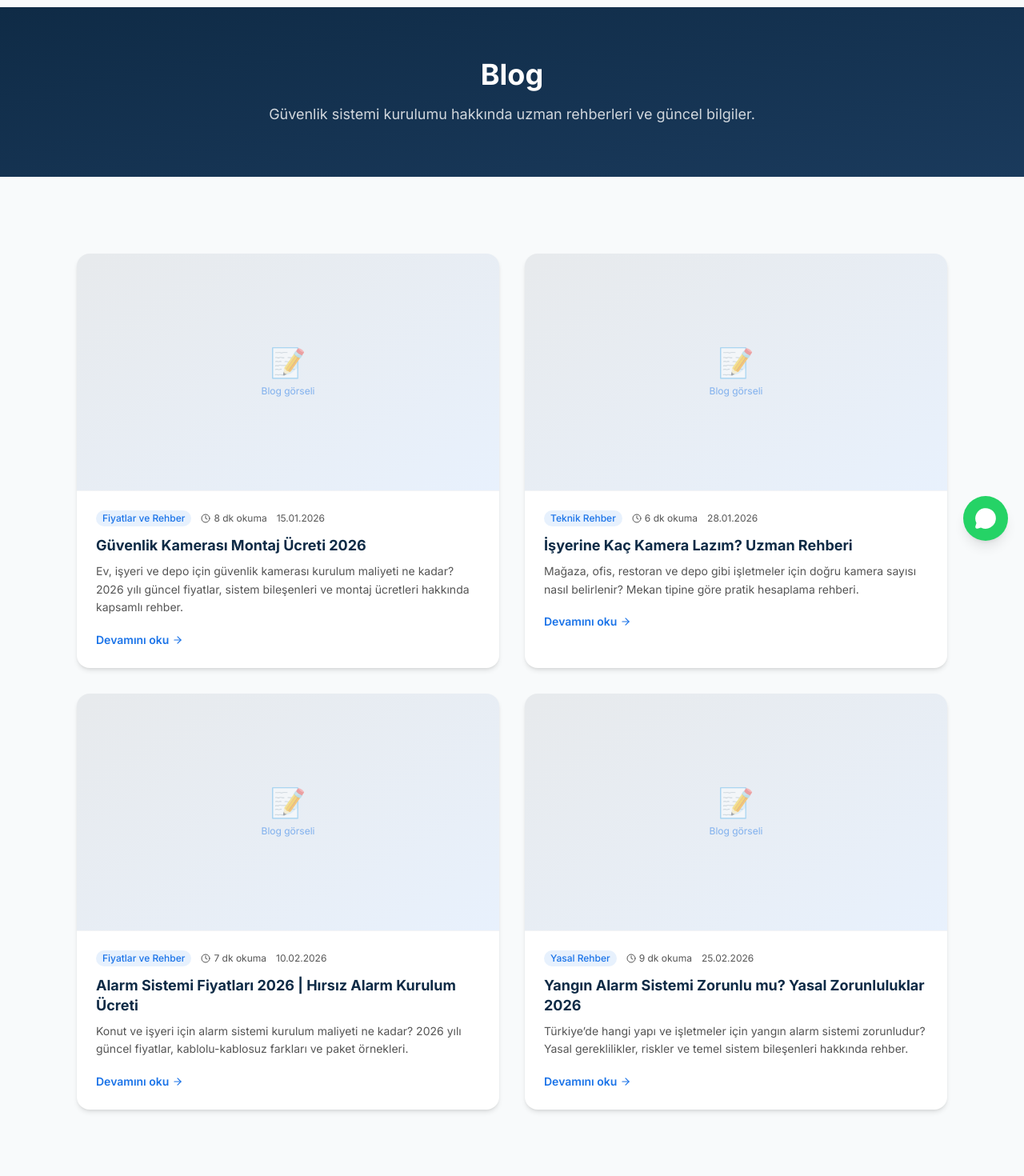
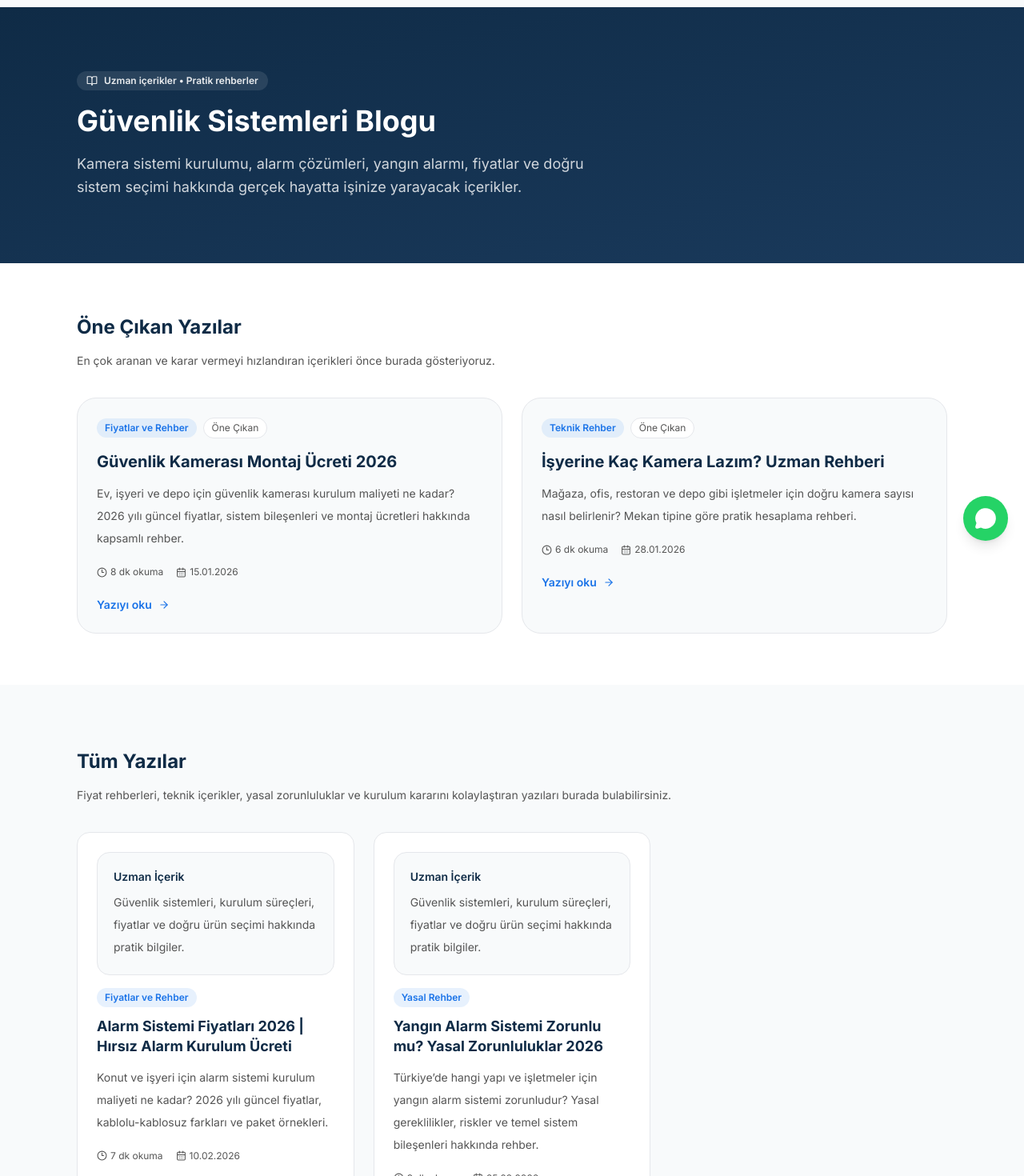
Before and after one commit to Alfasoylu/guvenlikservisi, a Next.js app: page /blog in a window 1280 px wide. Shown: the part 100-1570 px from the top of the page at 80% size. Built offline with nearby package versions, Linux system fonts and the light colour scheme.

Commit message:
Enhance blog page layout and metadata
Updated blog page with new metadata, improved layout, and added featured posts section.

```diff
--- a/src/app/blog/page.tsx
+++ b/src/app/blog/page.tsx
@@ -1,14 +1,14 @@
 import type { Metadata } from "next";
 import Link from "next/link";
-import { Clock, ArrowRight } from "lucide-react";
+import { Clock3, ArrowRight, CalendarDays, BookOpen } from "lucide-react";
 import { Container } from "@/components/ui/Container";
-import { blogPosts } from "@/data/blog-posts";
+import { blogPosts, getFeaturedBlogPosts } from "@/data/blog-posts";
 import { generateBreadcrumbSchema } from "@/lib/schema";
 
 export const metadata: Metadata = {
-  title: "Blog | Güvenlik Sistemi Rehberleri | Güvenlik Servisi",
+  title: "Blog | Güvenlik Sistemi Rehberleri",
   description:
-    "Güvenlik kamerası, alarm sistemi ve yangın alarm kurulumu hakkında uzman rehberleri, fiyat bilgileri ve teknik ipuçları.",
+    "Güvenlik kamerası, alarm sistemi, yangın alarmı, fiyatlar ve kurulum süreçleri hakkında uzman rehberleri ve pratik bilgiler.",
   alternates: { canonical: "https://guvenlikservisi.com/blog" },
 };
 
@@ -18,70 +18,154 @@ export default function BlogListeSayfasi() {
     { name: "Blog", url: "/blog" },
   ]);
 
+  const featuredPosts = getFeaturedBlogPosts();
+  const regularPosts = blogPosts.filter((post) => !post.featured);
+
   return (
     <>
-      <script type="application/ld+json" dangerouslySetInnerHTML={{ __html: JSON.stringify(breadcrumb) }} />
+      <script
+        type="application/ld+json"
+        dangerouslySetInnerHTML={{ __html: JSON.stringify(breadcrumb) }}
+      />
 
-      {/* Breadcrumb */}
       <div className="bg-surface border-b border-gray-100 py-3">
         <Container>
           <nav className="flex items-center gap-2 text-sm text-text-light">
-            <Link href="/" className="hover:text-primary">Ana Sayfa</Link>
+            <Link href="/" className="hover:text-primary">
+              Ana Sayfa
+            </Link>
             <span>/</span>
             <span className="text-primary font-medium">Blog</span>
           </nav>
         </Container>
       </div>
 
-      {/* Hero */}
-      <section className="bg-gradient-to-br from-primary to-[#1A3A5C] text-white py-16">
+      <section className="bg-gradient-to-br from-primary to-[#1A3A5C] text-white py-16 md:py-20">
         <Container>
-          <div className="text-center max-w-2xl mx-auto">
-            <h1 className="text-3xl sm:text-4xl font-bold mb-4">Blog</h1>
-            <p className="text-white/80 text-lg">
-              Güvenlik sistemi kurulumu hakkında uzman rehberleri ve güncel bilgiler.
+          <div className="max-w-3xl">
+            <div className="mb-4 inline-flex items-center gap-2 rounded-full bg-white/10 px-3 py-1 text-xs font-semibold text-white/90">
+              <BookOpen size={14} />
+              Uzman içerikler • Pratik rehberler
+            </div>
+
+            <h1 className="mb-4 text-3xl sm:text-4xl font-bold leading-tight">
+              Güvenlik Sistemleri Blogu
+            </h1>
+
+            <p className="max-w-2xl text-lg leading-relaxed text-white/80">
+              Kamera sistemi kurulumu, alarm çözümleri, yangın alarmı, fiyatlar ve
+              doğru sistem seçimi hakkında gerçek hayatta işinize yarayacak içerikler.
             </p>
           </div>
         </Container>
       </section>
 
-      {/* Blog listesi */}
-      <section className="py-16 md:py-24 bg-surface">
+      {featuredPosts.length > 0 && (
+        <section className="bg-white py-16">
+          <Container>
+            <div className="mb-8">
+              <h2 className="text-2xl font-bold text-primary mb-3">Öne Çıkan Yazılar</h2>
+              <p className="max-w-3xl text-sm leading-7 text-text-light">
+                En çok aranan ve karar vermeyi hızlandıran içerikleri önce burada gösteriyoruz.
+              </p>
+            </div>
+
+            <div className="grid grid-cols-1 gap-6 lg:grid-cols-2">
+              {featuredPosts.map((post) => (
+                <Link
+                  key={post.slug}
+                  href={`/blog/${post.slug}`}
+                  className="group rounded-3xl border border-gray-200 bg-surface p-6 transition hover:-translate-y-0.5 hover:shadow-lg"
+                >
+                  <div className="mb-4 flex flex-wrap items-center gap-2 text-xs">
+                    <span className="rounded-full bg-accent/10 px-2.5 py-1 font-semibold text-accent">
+                      {post.category}
+                    </span>
+                    <span className="rounded-full bg-white px-2.5 py-1 text-text-light border border-gray-200">
+                      Öne Çıkan
+                    </span>
+                  </div>
+
+                  <h3 className="mb-3 text-xl font-bold leading-snug text-primary group-hover:text-accent transition-colors">
+                    {post.title}
+                  </h3>
+
+                  <p className="mb-5 text-sm leading-7 text-text-light">{post.excerpt}</p>
+
+                  <div className="mb-5 flex flex-wrap items-center gap-4 text-xs text-text-light">
+                    <span className="inline-flex items-center gap-1">
+                      <Clock3 size={13} />
+                      {post.readTime} dk okuma
+                    </span>
+                    <span className="inline-flex items-center gap-1">
+                      <CalendarDays size={13} />
+                      {new Date(post.publishedAt).toLocaleDateString("tr-TR")}
+                    </span>
+                  </div>
+
+                  <span className="inline-flex items-center gap-2 text-sm font-semibold text-accent transition-all group-hover:gap-3">
+                    Yazıyı oku
+                    <ArrowRight size={14} />
+                  </span>
+                </Link>
+              ))}
+            </div>
+          </Container>
+        </section>
+      )}
+
+      <section className="bg-surface py-16 md:py-20">
         <Container>
-          <div className="grid grid-cols-1 md:grid-cols-2 gap-8">
-            {blogPosts.map((post) => (
+          <div className="mb-8">
+            <h2 className="text-2xl font-bold text-primary mb-3">Tüm Yazılar</h2>
+            <p className="max-w-3xl text-sm leading-7 text-text-light">
+              Fiyat rehberleri, teknik içerikler, yasal zorunluluklar ve kurulum kararını
+              kolaylaştıran yazıları burada bulabilirsiniz.
+            </p>
+          </div>
+
+          <div className="grid grid-cols-1 gap-6 md:grid-cols-2 xl:grid-cols-3">
+            {regularPosts.map((post) => (
               <Link
                 key={post.slug}
                 href={`/blog/${post.slug}`}
-                className="group bg-white rounded-2xl shadow-md hover:shadow-xl transition-shadow overflow-hidden"
+                className="group rounded-2xl border border-gray-200 bg-white p-6 transition hover:-translate-y-0.5 hover:shadow-md"
               >
-                {/* Görsel placeholder */}
-                <div className="aspect-[16/9] bg-gradient-to-br from-primary/10 to-accent/10 flex items-center justify-center border-b border-gray-100">
-                  <div className="text-center text-accent/50">
-                    <div className="text-4xl mb-2">📝</div>
-                    <p className="text-xs">Blog görseli</p>
-                  </div>
+                <div className="mb-4 rounded-2xl border border-gray-200 bg-surface p-5">
+                  <div className="mb-2 text-sm font-semibold text-primary">Uzman İçerik</div>
+                  <p className="text-sm leading-7 text-text-light">
+                    Güvenlik sistemleri, kurulum süreçleri, fiyatlar ve doğru ürün seçimi
+                    hakkında pratik bilgiler.
+                  </p>
                 </div>
 
-                <div className="p-6">
-                  <div className="flex items-center gap-3 text-xs text-text-light mb-3">
-                    <span className="bg-accent/10 text-accent px-2 py-0.5 rounded-full font-medium">
-                      {post.category}
-                    </span>
-                    <span className="flex items-center gap-1">
-                      <Clock size={12} />
-                      {post.readTime} dk okuma
-                    </span>
-                    <span>{new Date(post.publishedAt).toLocaleDateString("tr-TR")}</span>
-                  </div>
-                  <h2 className="text-lg font-bold text-primary mb-2 group-hover:text-accent transition-colors leading-snug">
-                    {post.title}
-                  </h2>
-                  <p className="text-text-light text-sm leading-relaxed mb-4">{post.excerpt}</p>
-                  <span className="inline-flex items-center gap-1 text-accent text-sm font-semibold group-hover:gap-2 transition-all">
-                    Devamını oku <ArrowRight size={14} />
+                <div className="mb-3 flex flex-wrap items-center gap-2 text-xs">
+                  <span className="rounded-full bg-accent/10 px-2.5 py-1 font-semibold text-accent">
+                    {post.category}
                   </span>
                 </div>
+
+                <h3 className="mb-3 text-lg font-bold leading-snug text-primary group-hover:text-accent transition-colors">
+                  {post.title}
+                </h3>
+
+                <p className="mb-5 text-sm leading-7 text-text-light">{post.excerpt}</p>
+
+                <div className="mb-5 flex flex-wrap items-center gap-4 text-xs text-text-light">
+                  <span className="inline-flex items-center gap-1">
+                    <Clock3 size={13} />
+                    {post.readTime} dk okuma
+                  </span>
+                  <span className="inline-flex items-center gap-1">
+                    <CalendarDays size={13} />
+                    {new Date(post.publishedAt).toLocaleDateString("tr-TR")}
+                  </span>
+                </div>
+
+                <span className="inline-flex items-center gap-2 text-sm font-semibold text-accent transition-all group-hover:gap-3">
+                  Devamını oku
+                  <ArrowRight size={14} />
+                </span>
               </Link>
             ))}
           </div>
```
